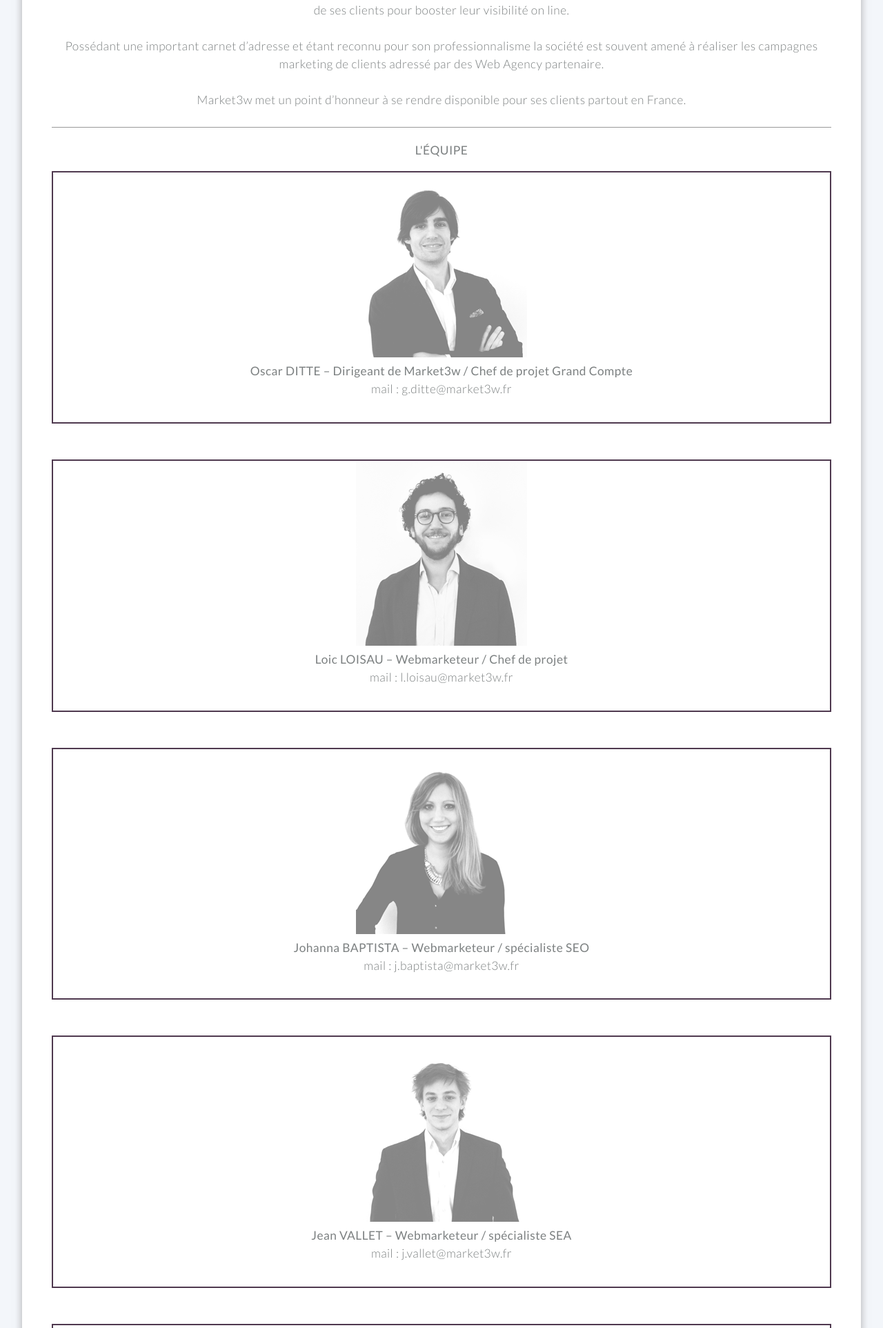
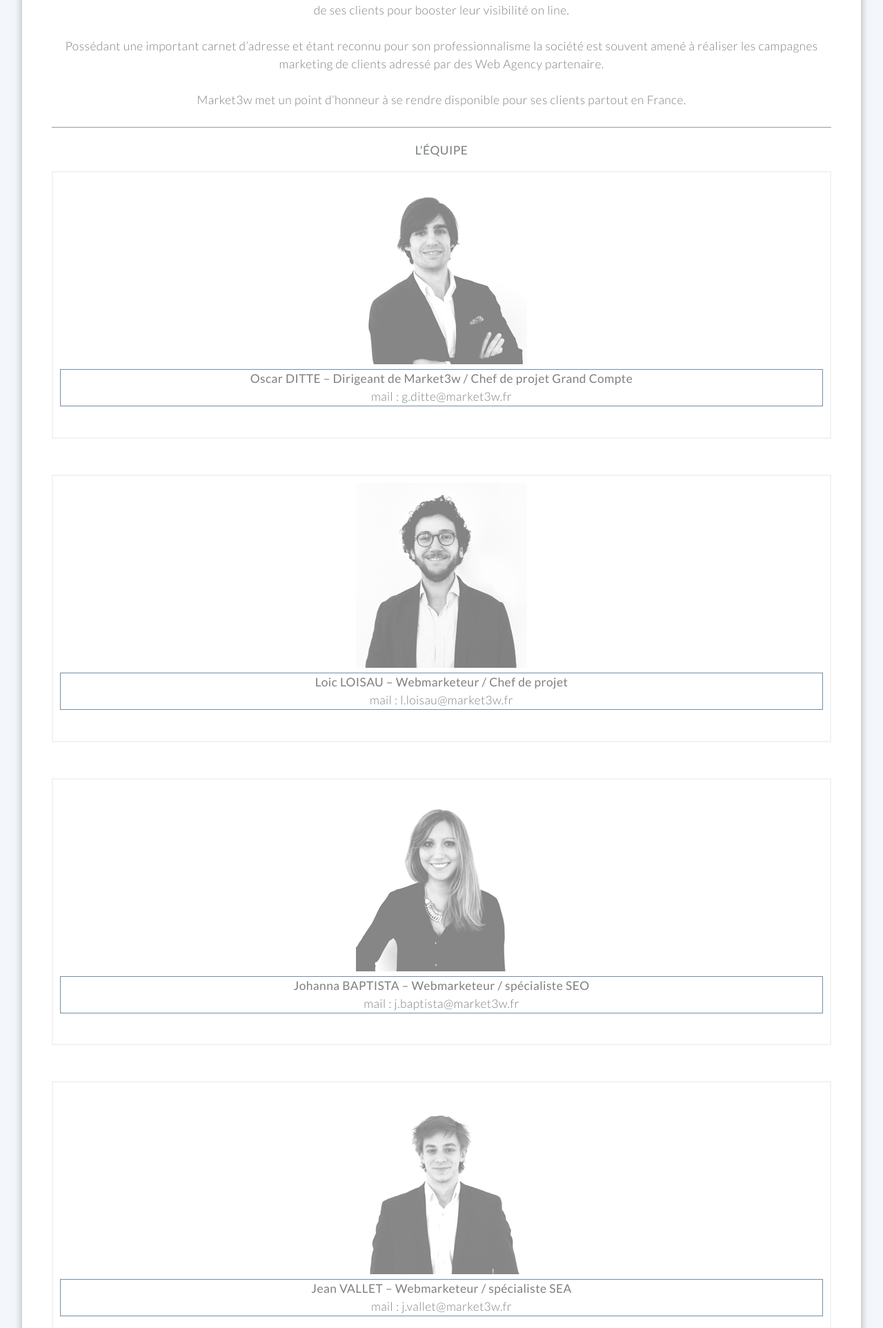
Before and after one commit to market3w/project, a PHP site: page /societe.php in a window 1280 px wide. Shown: the part 642-2567 px from the top of the page at 69% size. Run offline with PHP 8.4, Linux system fonts and the light colour scheme.

Commit message:
modif page société

```diff
--- a/siteweb/css/style.css
+++ b/siteweb/css/style.css
@@ -1116,6 +1116,11 @@
 		}
 
 	.img-eq {
-			border: 2px solid #4F394F;
+			border: 2px solid #f2f2f2;
 			vertical-align: bottom;
+			padding: 10px;
 		}
+
+	.img-eq p{
+			border: 1px solid #718FA7;
+		}
```
